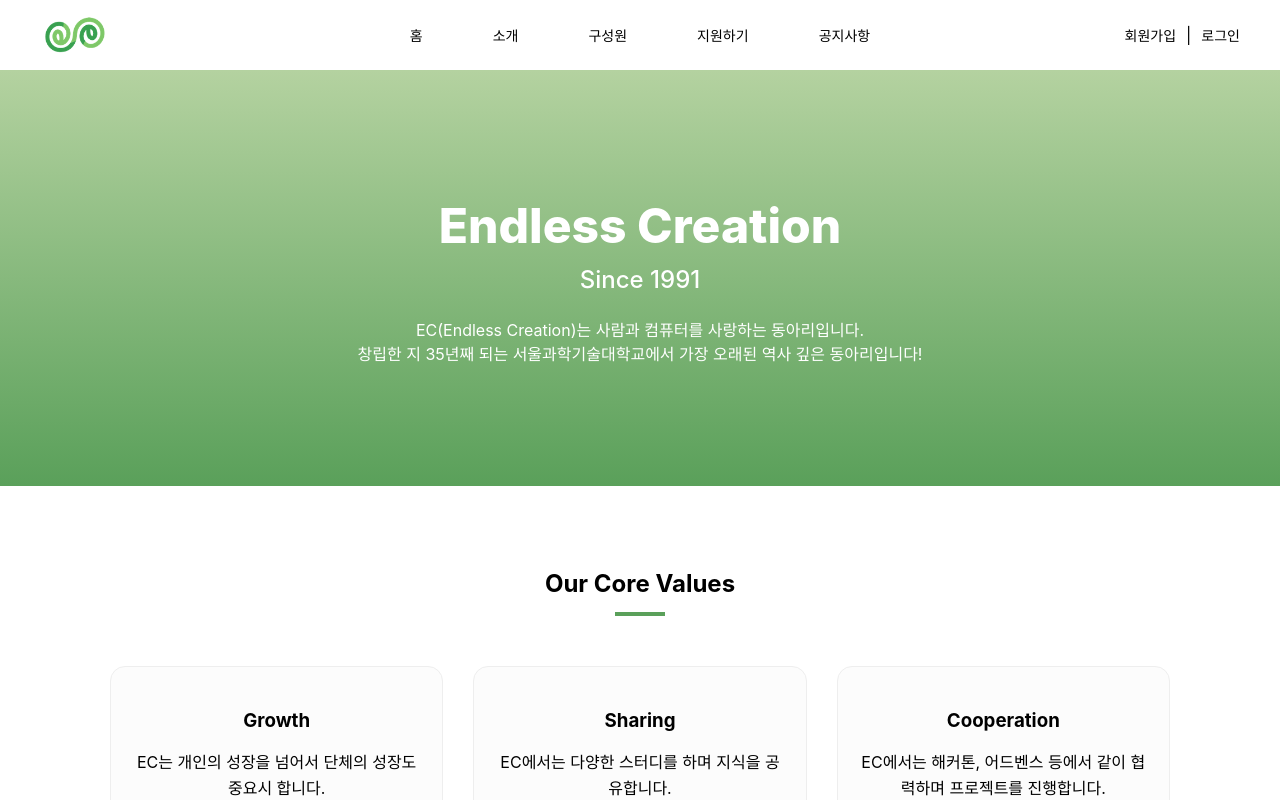
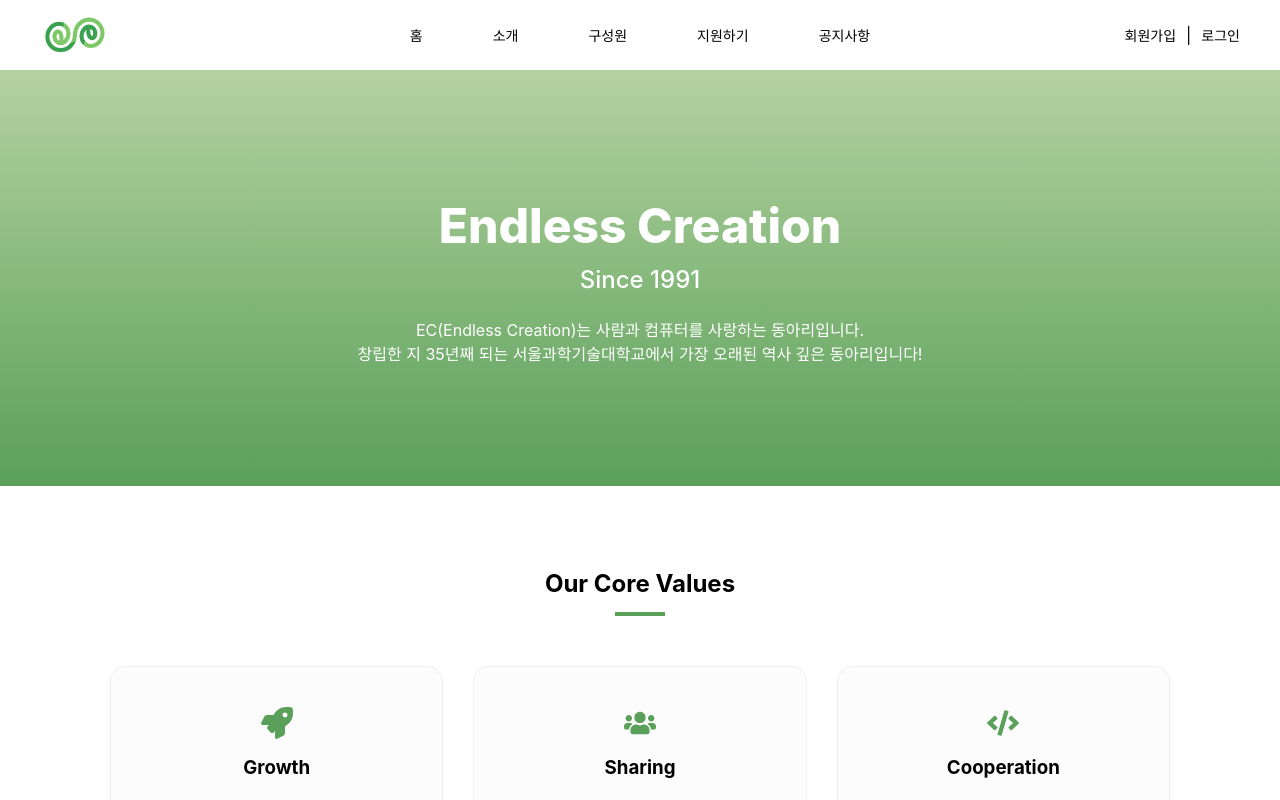
Before and after one commit to gksruf22/EC, a React app in the folder frontend/: page /about in a window 1280 px wide. Shown: the top 800 px of the page. Built offline with nearby package versions, Linux system fonts and the light colour scheme; the HTML template or start-up script is replaced by a standard one.

Commit message:
feat: 홈 화면 구현

```diff
--- a/frontend/src/components/Header.css
+++ b/frontend/src/components/Header.css
@@ -52,7 +52,7 @@
 }
 
 .nav-links a:hover {
-  color: #d9d9d9;
+  color: rgba(90, 160, 90);
 }
 
 .header-right {
@@ -70,7 +70,7 @@
 }
 
 .signup:hover {
-  color: #d9d9d9;
+  color: rgba(90, 160, 90);
 }
 
 .login {
@@ -81,5 +81,5 @@
 }
 
 .login:hover {
-  color: #d9d9d9;
+  color: rgba(90, 160, 90);
 }
--- a/frontend/src/pages/About.css
+++ b/frontend/src/pages/About.css
@@ -9,7 +9,6 @@
 .about-hero {
     background: linear-gradient(0deg, rgba(90, 160, 90) 0%, rgb(180, 210, 160) 100%);
     padding: 120px 0;
-    /* 헤더 높이를 고려한 상단 여백 */
     text-align: center;
 }
 
@@ -75,6 +74,18 @@
     margin-top: 15px;
 }
 
+.icon-wrapper {
+    display: flex;
+    justify-content: center;
+    align-items: center;
+    margin-bottom: 15px;
+}
+
+.value-icon {
+    font-size: 2rem;
+    color: rgba(90, 160, 90);
+}
+
 /* 3. 연혁 섹션 */
 .about-history {
     padding: 80px 0;
--- a/frontend/src/pages/About.tsx
+++ b/frontend/src/pages/About.tsx
@@ -1,4 +1,5 @@
 import './About.css';
+import { FaRocket, FaUsers, FaCode } from 'react-icons/fa';
 
 const About = () => {
   return (
@@ -22,14 +23,23 @@ const About = () => {
           {/* 텍스트 배열 수정 및 각 제목에 아이콘 추가 필요*/}
           <div className="value-cards">
             <div className="card">
+              <div className="icon-wrapper">
+                <FaRocket className="value-icon"/>
+              </div>
               <h3>Growth</h3>
               <p>EC는 개인의 성장을 넘어서 단체의 성장도 중요시 합니다.<br />EC와 함께 열심히 활동하며 개인의 역량도 기르고 성장해 보세요.</p>
             </div>
             <div className="card">
+              <div className="icon-wrapper">
+                <FaUsers className="value-icon"/>
+              </div>
               <h3>Sharing</h3>
               <p>EC에서는 다양한 스터디를 하며 지식을 공유합니다.<br />세미나, 정기 세션 등에서 지식을 공유하며 성장해 보세요.</p>
             </div>
             <div className="card">
+              <div className="icon-wrapper">
+                <FaCode className="value-icon"/>
+              </div>
               <h3>Cooperation</h3>
               <p>EC에서는 해커톤, 어드벤스 등에서 같이 협력하며 프로젝트를 진행합니다.<br />이 프로젝트를 통해 협동심을 기르고 의미있는 프로젝트를 만들어 보세요.</p>
             </div>
@@ -38,7 +48,7 @@ const About = () => {
       </section>
 
       {/* 3. 수정 필요 */}
-      <section className="about-history">
+      {/*<section className="about-history">
         <div className="container">
           <h2>Our Journey</h2>
           <div className="timeline">
@@ -47,7 +57,7 @@ const About = () => {
             <div className="time-item"><strong>2026.02</strong> - 글로벌 서비스 확장</div>
           </div>
         </div>
-      </section>
+      </section>*/}
     </div>
   );
 };
```
